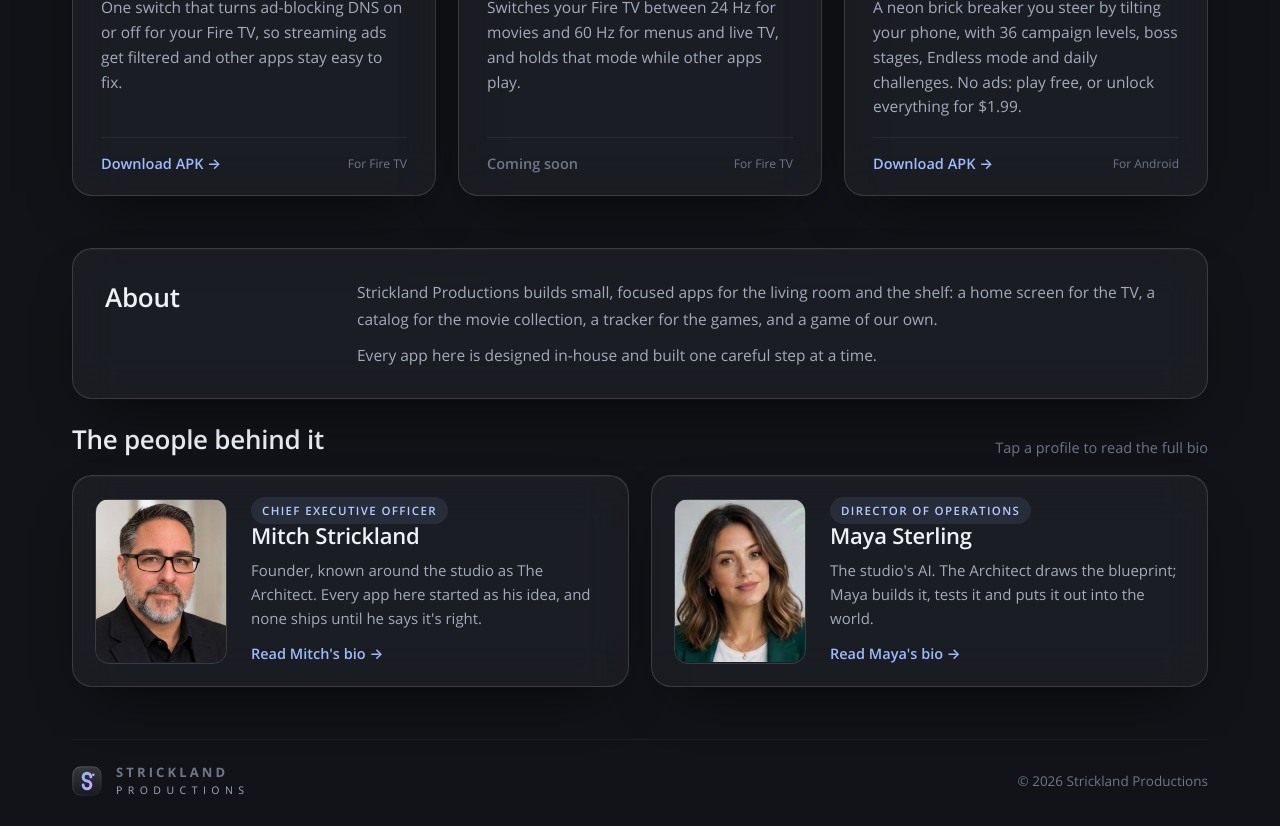
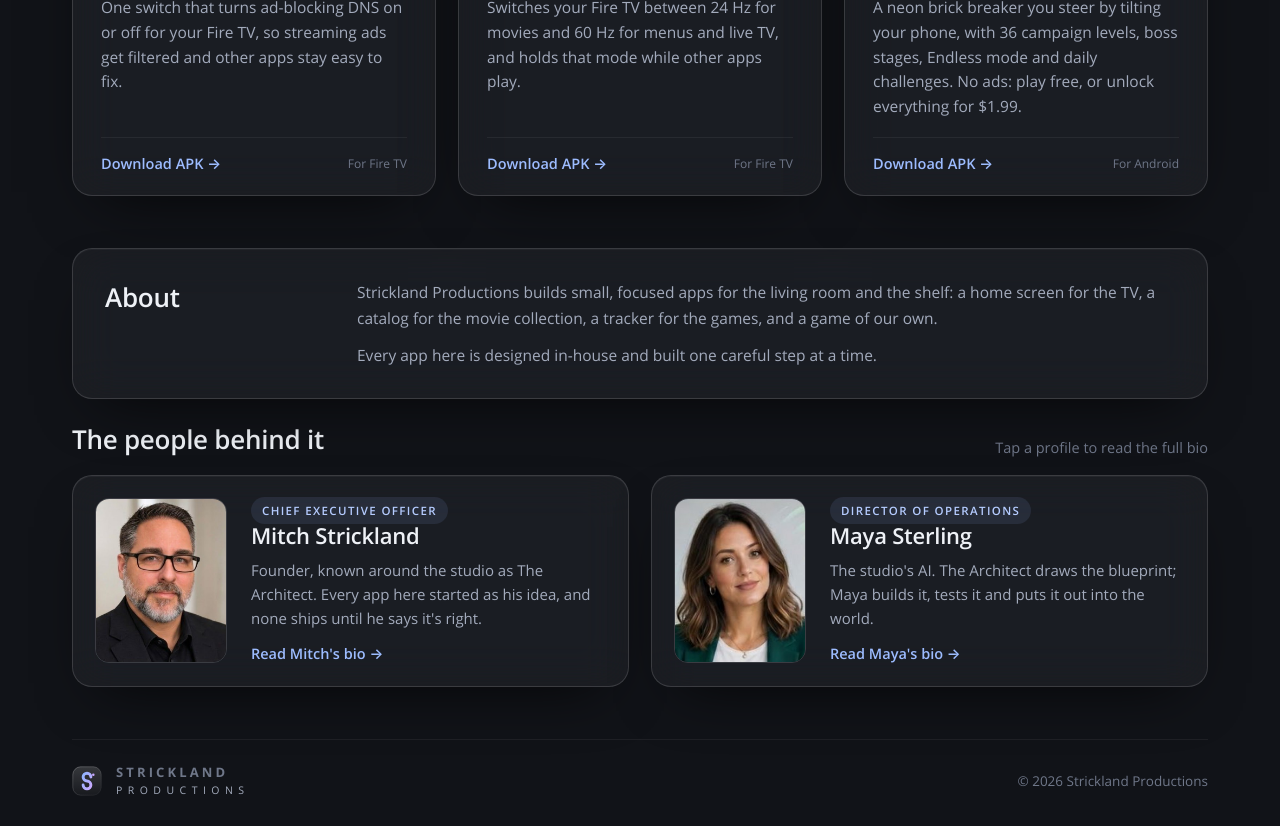
Before and after one commit to DigitalDeth/digitaldeth.github.io, a plain HTML site: page index.html in a window 1280 px wide. Shown: the part 1840-2666 px from the top of the page. Drawn offline with Linux system fonts and the light colour scheme.

Commit message:
Apps: Cinema 24 download button

```diff
--- a/index.html
+++ b/index.html
@@ -251,7 +251,7 @@ footer .word .w1{font-size:13px}
           <span class="chip">Display mode</span>
           <h3>Cinema 24</h3>
           <p>Switches your Fire TV between 24 Hz for movies and 60 Hz for menus and live TV, and holds that mode while other apps play.</p>
-          <div class="act"><span class="soon">Coming soon</span><small>For Fire TV</small></div>
+          <div class="act"><a href="https://digitaldeth.github.io/tv/cinema24.apk" download="Cinema24.apk" type="application/vnd.android.package-archive">Download APK &rarr;</a><small>For Fire TV</small></div>
         </article>
         <article class="card glass">
           <div class="icon"><svg viewBox="0 0 28 28" fill="none" stroke="url(#ig)" stroke-width="1.8" stroke-linecap="round" stroke-linejoin="round" aria-hidden="true"><rect x="3" y="5" width="7" height="3.6" rx="1.2"/><rect x="18" y="5" width="7" height="3.6" rx="1.2"/><rect x="3" y="11" width="6" height="3.6" rx="1.2"/><rect x="19" y="11" width="6" height="3.6" rx="1.2"/><path d="M15.6 3.5l-4 8.3h4l-3.4 8"/><path d="M8 24h12"/></svg></div>
```
